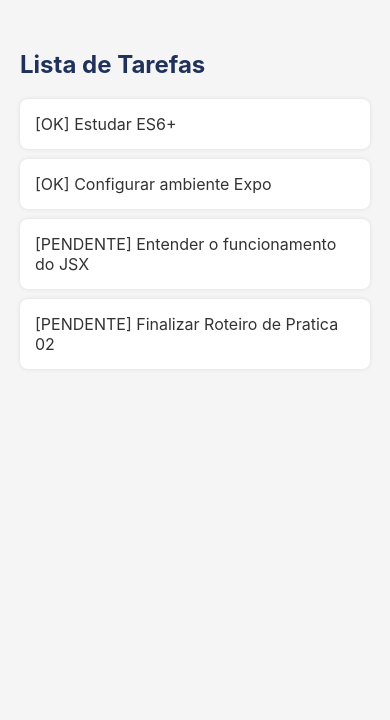
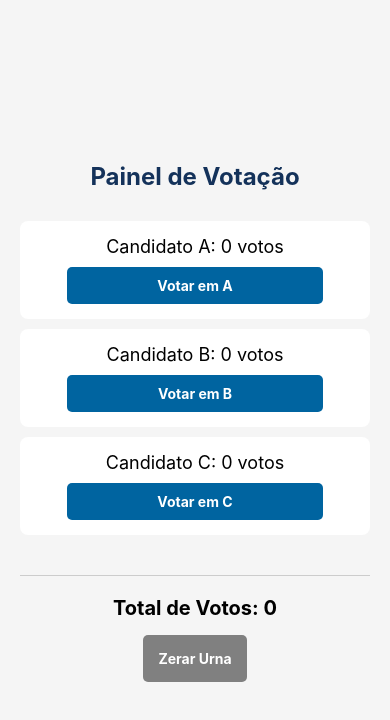
Before and after one commit to breno2908/inf-204, a React Native app: screen / in a window 390 px wide. Shown: the top 720 px of the page. Built offline with nearby package versions, Linux system fonts and the light colour scheme.

Commit message:
Implementa Pratica 04 - Urna Eletronica

```diff
--- a/App.js
+++ b/App.js
@@ -1,35 +1,86 @@
-import React from "react";
-import { StyleSheet, Text, View } from "react-native";
+import React, { useState } from "react";
+import {
+  StyleSheet,
+  Text,
+  View,
+  TouchableOpacity,
+} from "react-native";
 
-export default function App() {
-  // Criando um Array de Objetos em JavaScript puro
-  const tarefas = [
-    { id: 1, descricao: "Estudar ES6+", concluida: true },
-    { id: 2, descricao: "Configurar ambiente Expo", concluida: true },
-    {
-      id: 3,
-      descricao: "Entender o funcionamento do JSX",
-      concluida: false,
-    },
-    {
-      id: 4,
-      descricao: "Finalizar Roteiro de Pratica 02",
-      concluida: false,
-    },
-  ];
+export default function UrnaEletronica() {
+  // Estados independentes para cada candidato
+  const [votosA, setVotosA] = useState(0);
+  const [votosB, setVotosB] = useState(0);
+  const [votosC, setVotosC] = useState(0);
+
+  // Dado derivado
+  const totalVotos = votosA + votosB + votosC;
+
+  // Zera todos os votos
+  const zerarUrna = () => {
+    setVotosA(0);
+    setVotosB(0);
+    setVotosC(0);
+  };
 
   return (
     <View style={styles.container}>
-      <Text style={styles.titulo}>Lista de Tarefas</Text>
+      <Text style={styles.titulo}>Painel de Votação</Text>
 
-      {tarefas.map((tarefa) => (
-        <View key={tarefa.id} style={styles.card}>
-          <Text style={styles.textoTarefa}>
-            {tarefa.concluida ? "[OK] " : "[PENDENTE] "}
-            {tarefa.descricao}
-          </Text>
-        </View>
-      ))}
+      {/* Candidato A */}
+      <View style={styles.candidatoContainer}>
+        <Text style={styles.nomeCandidato}>
+          Candidato A: {votosA} votos
+        </Text>
+
+        <TouchableOpacity
+          style={styles.botaoVotar}
+          onPress={() => setVotosA((prev) => prev + 1)}
+        >
+          <Text style={styles.textoBotao}>Votar em A</Text>
+        </TouchableOpacity>
+      </View>
+
+      {/* Candidato B */}
+      <View style={styles.candidatoContainer}>
+        <Text style={styles.nomeCandidato}>
+          Candidato B: {votosB} votos
+        </Text>
+
+        <TouchableOpacity
+          style={styles.botaoVotar}
+          onPress={() => setVotosB((prev) => prev + 1)}
+        >
+          <Text style={styles.textoBotao}>Votar em B</Text>
+        </TouchableOpacity>
+      </View>
+
+      {/* Candidato C */}
+      <View style={styles.candidatoContainer}>
+        <Text style={styles.nomeCandidato}>
+          Candidato C: {votosC} votos
+        </Text>
+
+        <TouchableOpacity
+          style={styles.botaoVotar}
+          onPress={() => setVotosC((prev) => prev + 1)}
+        >
+          <Text style={styles.textoBotao}>Votar em C</Text>
+        </TouchableOpacity>
+      </View>
+
+      {/* Rodapé */}
+      <View style={styles.rodape}>
+        <Text style={styles.totalTexto}>
+          Total de Votos: {totalVotos}
+        </Text>
+
+        <TouchableOpacity
+          style={styles.botaoZerar}
+          onPress={zerarUrna}
+        >
+          <Text style={styles.textoBotao}>Zerar Urna</Text>
+        </TouchableOpacity>
+      </View>
     </View>
   );
 }
@@ -37,31 +88,65 @@
 const styles = StyleSheet.create({
   container: {
     flex: 1,
-    backgroundColor: "#f5f5f5",
-    paddingTop: 50,
-    paddingHorizontal: 20,
+    backgroundColor: "#F5F5F5",
+    justifyContent: "center",
+    alignItems: "center",
+    padding: 20,
   },
 
   titulo: {
     fontSize: 24,
     fontWeight: "bold",
-    marginBottom: 20,
-    color: "#20325a",
+    marginBottom: 30,
+    color: "#14325A",
   },
 
-  card: {
-    backgroundColor: "#ffffff",
+  candidatoContainer: {
+    width: "100%",
+    backgroundColor: "#FFF",
     padding: 15,
     borderRadius: 8,
     marginBottom: 10,
-    shadowColor: "#000",
-    shadowOpacity: 0.1,
-    shadowRadius: 4,
+    alignItems: "center",
     elevation: 2,
   },
 
-  textoTarefa: {
-    fontSize: 16,
-    color: "#333",
+  nomeCandidato: {
+    fontSize: 18,
+    marginBottom: 10,
+  },
+
+  botaoVotar: {
+    backgroundColor: "#0064A0",
+    padding: 10,
+    borderRadius: 5,
+    width: "80%",
+    alignItems: "center",
+  },
+
+  textoBotao: {
+    color: "#FFF",
+    fontWeight: "bold",
+  },
+
+  rodape: {
+    marginTop: 30,
+    alignItems: "center",
+    width: "100%",
+    borderTopWidth: 1,
+    borderColor: "#CCC",
+    paddingTop: 20,
+  },
+
+  totalTexto: {
+    fontSize: 20,
+    fontWeight: "bold",
+    marginBottom: 15,
+  },
+
+  botaoZerar: {
+    backgroundColor: "#808080",
+    padding: 15,
+    borderRadius: 5,
   },
 });
```
